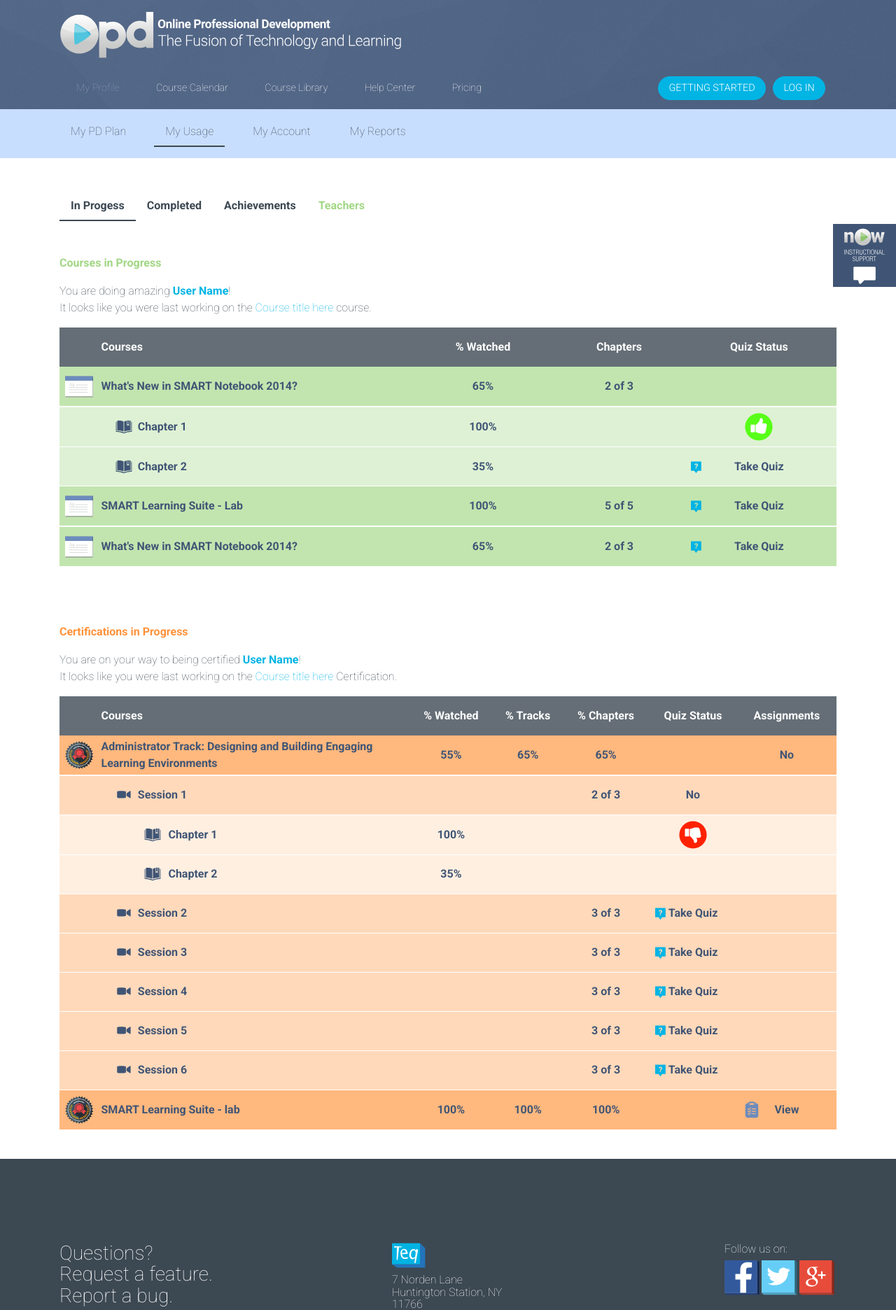
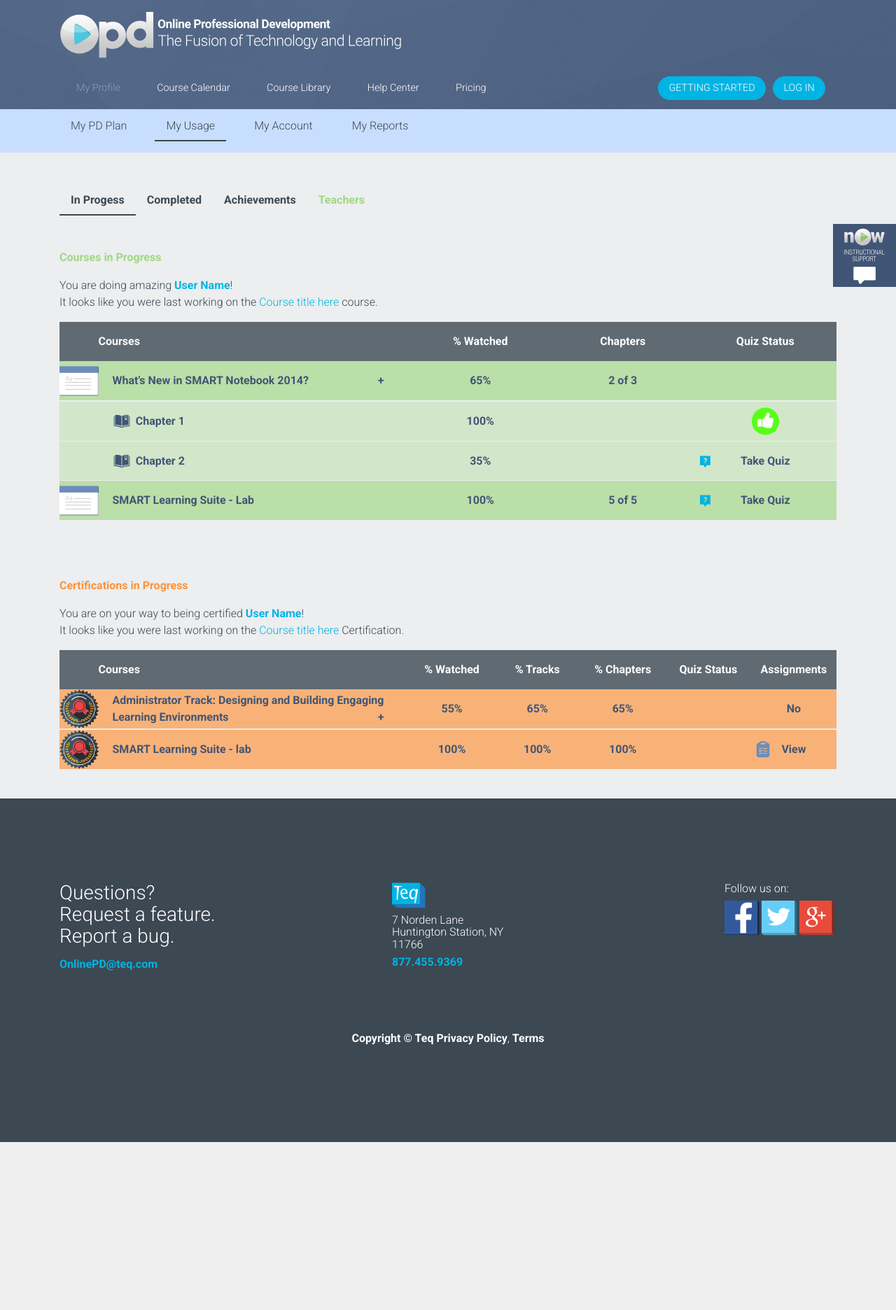
Before and after one commit to JaySoftye/_opd3-foundationtemp, a PHP site: page /profile-activity-in-progress.php in a window 1280 px wide. Shown: the top 1872 px of the page at 70% size. After the commit the page ends 1632 px from the top, so only its background shows below. Run offline with PHP 8.4, Linux system fonts and the light colour scheme; some libraries are stand-ins or nearby versions.

Commit message:
CSS Changes
Breadcrumb fix - in progress menu changes

```diff
--- a/css/app.css
+++ b/css/app.css
@@ -12,7 +12,7 @@
 
 h1, h2, h3, h4, h5, h6, p, small, blockquote, a, button, span, label, input, select, textarea, option {
    font-family:'Roboto',Helvetica,Arial,san-serif !important;
-   font-weight: 200;
+   font-weight: 300;
    color: rgb(60, 72, 82);
  }
 
@@ -443,7 +443,7 @@ section.dark-gray-bg {
 }
 
 section.under-header {
-  padding-top: 10rem;
+  padding-top: 9.5rem;
   padding-bottom: .5rem;
 }
 
@@ -1067,8 +1067,8 @@ div.btn-group.profile-plan-menu button {
   width: inherit;
   background-image: url('images/dropdown-arrow-white-icon.svg');
   background-repeat: no-repeat;
-  background-position: 90% center;
-  padding: .5rem 1.25rem;
+  background-position: 95% center;
+  padding: .5rem 1.75rem;
   border: none;
   -webkit-border-radius: 6px;
   -moz-border-radius: 6px;
@@ -1091,10 +1091,12 @@ div.btn-group.profile-plan-menu button.orange-bg {
 }
 
 table.course-activity-table, table.course-activity-table td img, table.course-activity-table thead, table.course-activity-table tbody  {
-  width: inherit;
+  width: 100%;
+  table-layout: fixed;
 }
 
 table.course-activity-table a {
+  padding: 0 1.25rem;
   display: block;
 }
 
@@ -1104,7 +1106,7 @@ table.course-activity-table td:hover, table.course-activity-table td:focus {
 
 table.course-activity-table th, table.course-activity-table td, table.course-activity-table img {
   height: 3.5rem;
-  padding: 0 .25rem;
+  padding: 0 0;
   vertical-align: middle;
   text-align: center;
 }
@@ -1136,42 +1138,54 @@ table.course-activity-table tbody a.view-assignments {
   background: url('images/profile-assignments-icon.svg') no-repeat 5% center;
 }
 
-table.course-activity-table tbody.green-bg tr {
-  background-color: rgba(161, 215, 132, 0.65);
-  border-bottom: 2px solid white;
+table.course-activity-table a.course-expand-link::after {
+  content: "-";
+  padding-right: 1rem;
+  float: right;
 }
 
-table.course-activity-table tbody.green-bg tr.chapter-bg {
-  background-color: rgba(161, 215, 132, 0.35);
-  border-bottom: 1px solid white;
+table.course-activity-table a.course-expand-link.collapsed::after {
+  content: "+";
+  padding-right: 1rem;
+  float: right;
 }
 
-tbody.green-bg tr.chapter-bg > td:nth-child(2) > a {
+table.course-activity-table tr.green-bg {
+  background-color: rgba(161, 215, 132, 0.65);
+  border-bottom: 2px solid rgb(236, 238, 239);
+}
+
+table.course-activity-table tr.green-chapter-bg {
+  background-color: rgba(161, 215, 132, 0.35);
+  border-bottom: 1px solid rgb(236, 238, 239);
+}
+
+tr.green-chapter-bg > td:nth-child(2) > a {
   background: url('images/profile-chapters-bg-icon.svg') no-repeat 5% center;
   padding-left: 12%;
 }
 
-table.course-activity-table tbody.orange-bg tr {
+table.course-activity-table tr.orange-bg {
   background-color: rgba(255, 146, 58, 0.65);
-  border-bottom: 2px solid white;
+  border-bottom: 2px solid rgb(236, 238, 239);
 }
 
-table.course-activity-table tbody.orange-bg tr.session-bg {
+table.course-activity-table tr.orange-session-bg {
   background-color: rgba(255, 146, 58, 0.35);
-  border-bottom: 1px solid white;
+  border-bottom: 1px solid rgb(236, 238, 239);
 }
 
-tbody.orange-bg tr.session-bg > td:nth-child(2) > a {
+tr.orange-session-bg > td:nth-child(2) > a {
   background: url('images/profile-sessions-bg-icon.svg') no-repeat 5% center;
   padding-left: 12%;
 }
 
-table.course-activity-table tbody.orange-bg tr.chapter-bg {
+table.course-activity-table tr.orange-chapter-bg {
   background-color: rgba(255, 146, 58, 0.15);
-  border-bottom: 1px solid white;
+  border-bottom: 1px solid rgb(236, 238, 239);
 }
 
-tbody.orange-bg tr.chapter-bg > td:nth-child(2) > a {
+tr.orange-chapter-bg > td:nth-child(2) > a {
   background: url('images/profile-chapters-bg-icon.svg') no-repeat 15% center;
   padding-left: 22%;
 }
--- a/index.php
+++ b/index.php
@@ -109,7 +109,7 @@
             <p class="blue-text"><span class="stat-text">20,567</span>Courses Taken</p>
           </div>
           <div class="col-md-4">
-            <p class="blue-text"><span class="stat-text">20,567</span>Certifications Completed</p>
+            <p class="blue-text"><span class="stat-text">1,005</span>Schools on the Platform</p>
           </div>
           <div class="col-md-4">
             <p class="blue-text"><span class="stat-text">20,567</span>Teachers on the Plaform</p>
--- a/profile-activity-completed.php
+++ b/profile-activity-completed.php
@@ -61,7 +61,6 @@
     <section class="container-fluid light-green-bg padding-top padding-bottom">
       <div class="container">
         <div class="row align-items-center padding-sm">
-          <div class="col-1"></div>
           <div class="col-5">
             <h3><strong>Certifications</strong></h3>
           </div>
--- a/profile-activity-in-progress.php
+++ b/profile-activity-in-progress.php
@@ -27,6 +27,8 @@
 
       </div>
     </section>
+
+  <section class="container-fluid light-gray-bg">
 
     <section class="container padding-top">
       <div class="row">
@@ -68,40 +70,37 @@
                 <th>Quiz Status</th>
               </tr>
             </thead>
-            <tbody class="green-bg">
-              <tr>
+            <tbody>
+              <tr class="green-bg">
                 <th><img src="assets/default-course-icon.svg" /></th>
-                <td><a href="#">What's New in SMART Notebook 2014?</a></td>
+                <td><a class="course-expand-link collapsed" href="#Whats-New-in-SMART-Notebook" data-toggle="collapse" aria-expanded="false" aria-controls="Whats-New-in-SMART-Notebook">What's New in SMART Notebook 2014?</a></td>
                 <td>65%</td>
                 <td>2 of 3</td>
                 <td></td>
               </tr>
-              <tr class="chapter-bg">
+            </tbody>
+            <tr class="collapse" id="Whats-New-in-SMART-Notebook">
+              <tr class="green-chapter-bg">
                 <th></th>
                 <td><a href="#">Chapter 1</a></td>
                 <td>100%</td>
                 <td></td>
                 <td><img src="assets/profile-quiz-passed-icon.svg" /></td>
               </tr>
-              <tr class="chapter-bg">
+              <tr class="green-chapter-bg">
                 <th></th>
                 <td><a href="#">Chapter 2</a></td>
                 <td>35%</td>
                 <td></td>
                 <td><a href="#" class="take-quiz">Take Quiz</a></td>
               </tr>
-              <tr>
+            </tbody>
+            <tbody>
+              <tr class="green-bg">
                 <th><img src="assets/default-course-icon.svg" /></th>
                 <td><a href="#">SMART Learning Suite - Lab</a></td>
                 <td>100%</td>
                 <td>5 of 5</td>
-                <td><a href="#" class="take-quiz">Take Quiz</a></td>
-              </tr>
-              <tr>
-                <th><img src="assets/default-course-icon.svg" /></th>
-                <td><a href="#">What's New in SMART Notebook 2014?</a></td>
-                <td>65%</td>
-                <td>2 of 3</td>
                 <td><a href="#" class="take-quiz">Take Quiz</a></td>
               </tr>
             </tbody>
@@ -131,26 +130,34 @@
                 <th>Assignments</th>
               </tr>
             </thead>
-            <tbody class="orange-bg">
-              <tr>
+            <tbody>
+              <tr class="orange-bg">
                 <th><img src="assets/default-certification-icon.svg" /></th>
-                <td><a href="#">Administrator Track: Designing and Building Engaging Learning Environments</a></td>
+                <td><a class="course-expand-link collapsed" href="#Administrator-Track-Designing-and-Building-Engaging-Learning-Environments" data-toggle="collapse" aria-expanded="false" aria-controls="Administrator-Track-Designing-and-Building-Engaging-Learning-Environments">Administrator Track: Designing and Building Engaging Learning Environments</a></td>
                 <td>55%</td>
                 <td>65%</td>
                 <td>65%</td>
                 <td></td>
                 <td>No</td>
               </tr>
-              <tr class="session-bg">
+
+              <tr class="collapse" id="Administrator-Track-Designing-and-Building-Engaging-Learning-Environments">
+                <td colspan="7">
+                  <table class="course-activity-table">
+                    <tr class="orange-session-bg">
                       <th></th>
-                <td><a href="#">Session 1</a></td>
+                      <td><a class="course-expand-link collapsed" href="#Session-1-Administrator-Track-Designing-and-Building-Engaging-Learning-Environments" data-toggle="collapse" aria-expanded="false" aria-controls="Session-1-Administrator-Track-Designing-and-Building-Engaging-Learning-Environments">Session 1</a></td>
                       <td></td>
                       <td></td>
                       <td>2 of 3</td>
                       <td>No</td>
                       <td></td>
                     </tr>
-              <tr class="chapter-bg">
+
+                    <tr class="collapse" id="Session-1-Administrator-Track-Designing-and-Building-Engaging-Learning-Environments">
+                      <td colspan="7">
+                        <table class="course-activity-table">
+                          <tr class="orange-chapter-bg">
                             <th></th>
                             <td><a href="#">Chapter 1</a></td>
                             <td>100%</td>
@@ -159,7 +166,7 @@
                             <td><img src="assets/profile-quiz-failed-icon.svg" /></td>
                             <td></td>
                           </tr>
-              <tr class="chapter-bg">
+                          <tr class="orange-chapter-bg">
                             <th></th>
                             <td><a href="#">Chapter 2</a></td>
                             <td>35%</td>
@@ -168,7 +175,11 @@
                             <td></td>
                             <td></td>
                           </tr>
-              <tr class="session-bg">
+                        </table>
+                      </td>
+                    </tr>
+
+                    <tr class="orange-session-bg">
                       <th></th>
                       <td><a href="#">Session 2</a></td>
                       <td></td>
@@ -177,7 +188,7 @@
                       <td><a href="#" class="take-quiz">Take Quiz</a></td>
                       <td></td>
                     </tr>
-              <tr class="session-bg">
+                    <tr class="orange-session-bg">
                       <th></th>
                       <td><a href="#">Session 3</a></td>
                       <td></td>
@@ -186,7 +197,7 @@
                       <td><a href="#" class="take-quiz">Take Quiz</a></td>
                       <td></td>
                     </tr>
-              <tr class="session-bg">
+                    <tr class="orange-session-bg">
                       <th></th>
                       <td><a href="#">Session 4</a></td>
                       <td></td>
@@ -195,7 +206,7 @@
                       <td><a href="#" class="take-quiz">Take Quiz</a></td>
                       <td></td>
                     </tr>
-              <tr class="session-bg">
+                    <tr class="orange-session-bg">
                       <th></th>
                       <td><a href="#">Session 5</a></td>
                       <td></td>
@@ -204,7 +215,7 @@
                       <td><a href="#" class="take-quiz">Take Quiz</a></td>
                       <td></td>
                     </tr>
-              <tr class="session-bg">
+                    <tr class="orange-session-bg">
                       <th></th>
                       <td><a href="#">Session 6</a></td>
                       <td></td>
@@ -213,7 +224,12 @@
                       <td><a href="#" class="take-quiz">Take Quiz</a></td>
                       <td></td>
                     </tr>
-              <tr>
+
+                  </table>
+                </td>
+              </tr>
+
+              <tr class="orange-bg">
                 <th><img src="assets/default-certification-icon.svg" /></th>
                 <td><a href="#">SMART Learning Suite - lab</a></td>
                 <td>100%</td>
@@ -228,6 +244,7 @@
       </div>
     </section>
 
+  </section>
 
   </main>
 
--- a/profile-pd-plan.php
+++ b/profile-pd-plan.php
@@ -37,7 +37,7 @@
       <div class="row">
         <div class="col-5">
           <div class="btn-group profile-plan-menu">
-            <button class="dropdown-toggle blue-bg" type="button" name="" data-toggle="dropdown" aria-haspopup="true" aria-expanded="false">Select Your Group Name <span class="profile-plan-menu-item"></span></button>
+            <button class="dropdown-toggle blue-bg" type="button" name="" data-toggle="dropdown" aria-haspopup="true" aria-expanded="false">Select Your Group Name<span class="profile-plan-menu-item"></span></button>
               <ul class="dropdown-menu">
                 <?php /* LOOP */ ?>
                 <li><a href="#">Group Name 1</a></li>
```
Lines whose indentation alone changed are shown as unchanged.
